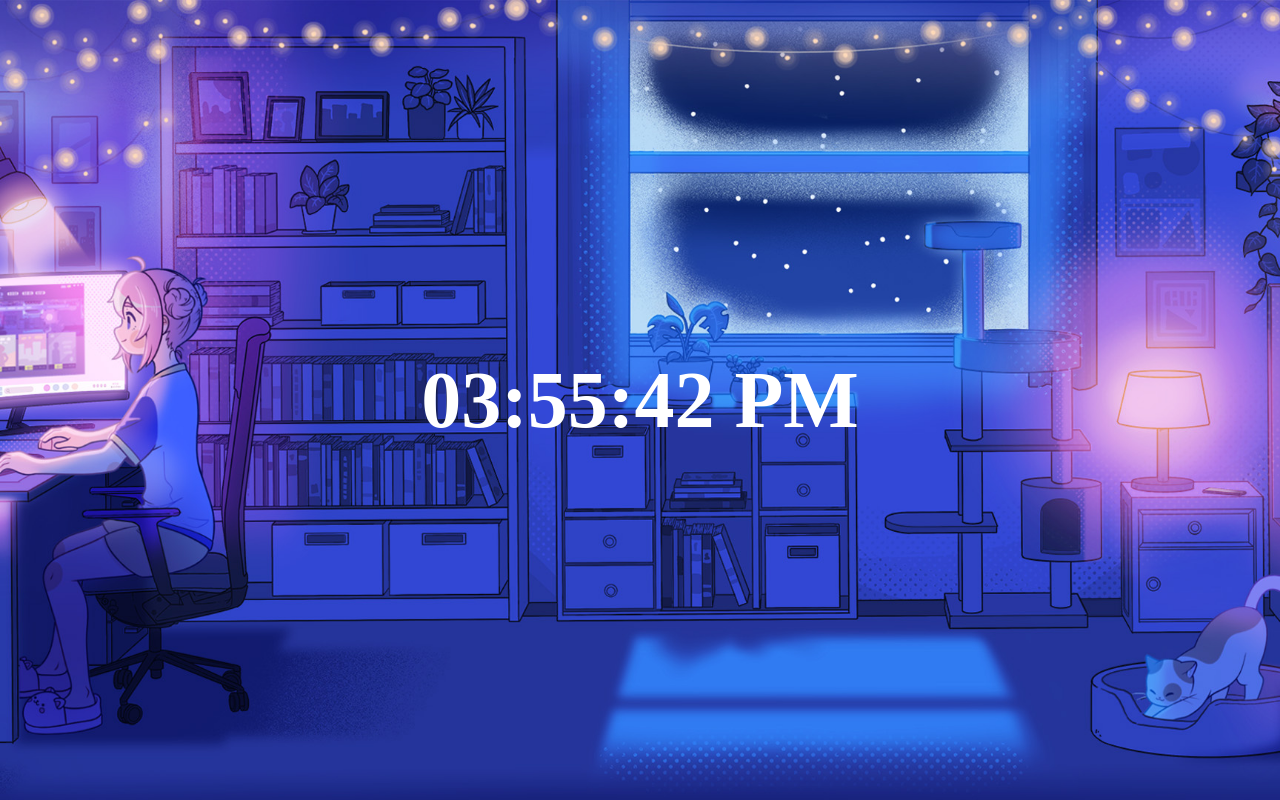
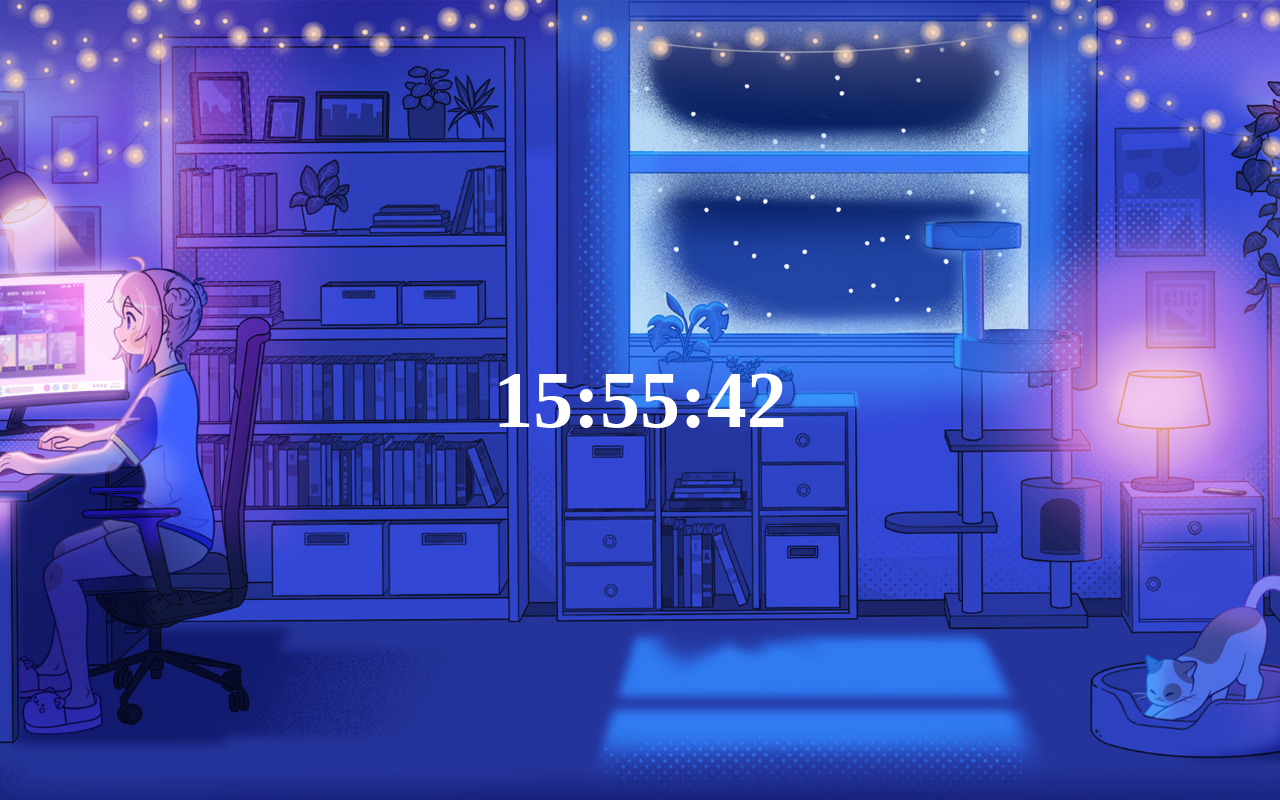
Before and after one commit to DeluxerPanda/Klocka, a SvelteKit app: page / in a window 1280 px wide. Built offline with nearby package versions, Linux system fonts and the light colour scheme.

Commit message:
Update Clock.svelte

```diff
--- a/src/routes/Clock.svelte
+++ b/src/routes/Clock.svelte
@@ -1,13 +1,13 @@
 <script>
     import { onMount } from 'svelte';
 
-    let date = new Date().toLocaleTimeString('SE-sv', { timeZone: 'Europe/Stockholm', hour: '2-digit', minute: '2-digit', second: '2-digit' });
+    let date = new Date().toLocaleTimeString('sv-SE', { timeZone: 'Europe/Stockholm', hour: '2-digit', minute: '2-digit', second: '2-digit' });
     const hours = new Date().getHours();
     let isDayTime = hours > 6 && hours < 20;
 
     onMount(() => {
       const interval = setInterval(() => {
-        date = new Date().toLocaleTimeString('SE-sv', { timeZone: 'Europe/Stockholm', hour: '2-digit', minute: '2-digit', second: '2-digit' });
+        date = new Date().toLocaleTimeString('sv-SE', { timeZone: 'Europe/Stockholm', hour: '2-digit', minute: '2-digit', second: '2-digit' });
         const newHours = new Date().getHours();
         isDayTime = newHours > 6 && newHours < 20;
       }, 1000);
```
